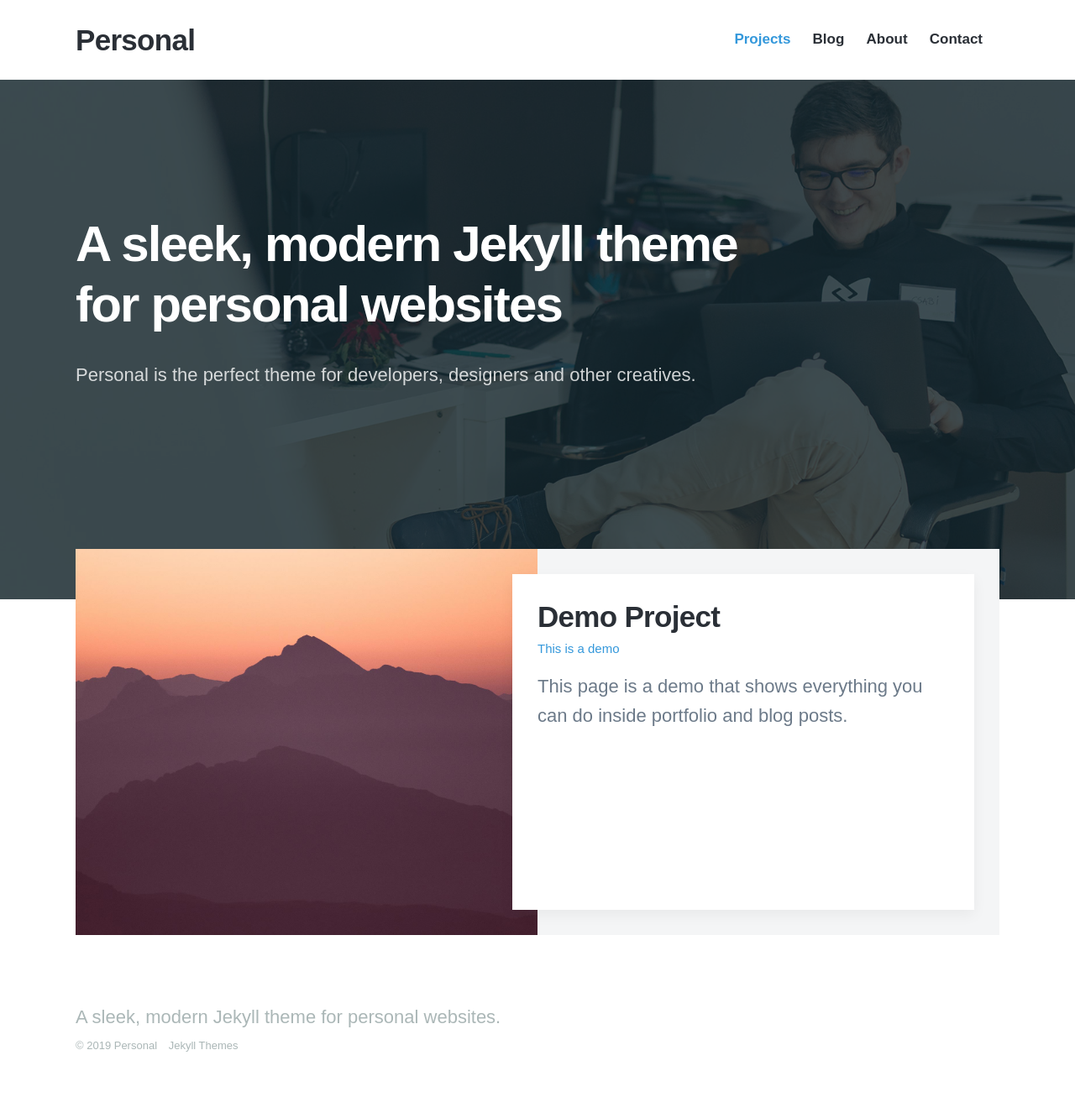
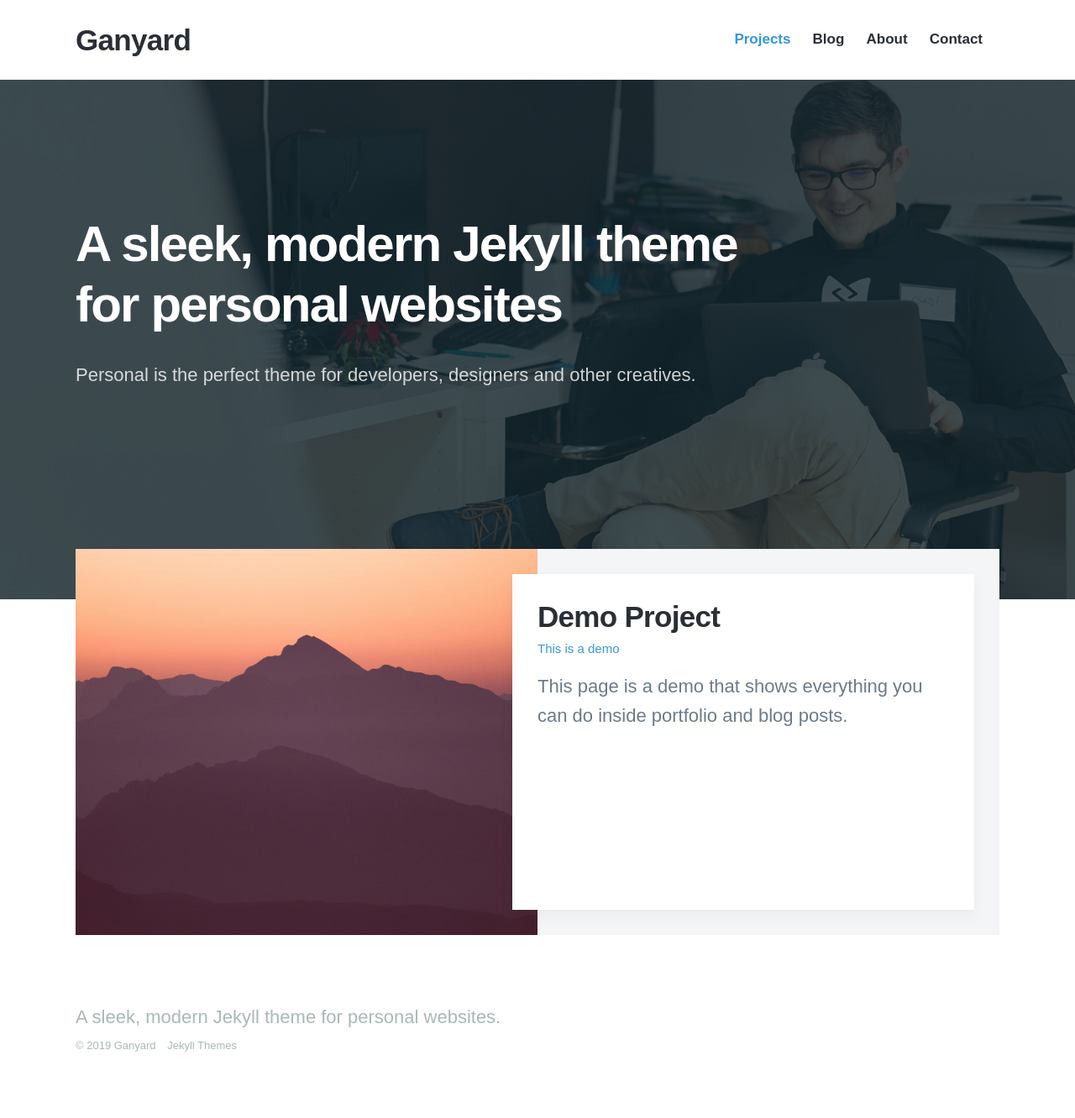
Before and after one commit to gnyrd/gnyrd.github.io, a Jekyll site: the page built from index.html, in a window 1280 px wide. Shown: the whole page at 84% size. Built offline with Jekyll 4.4.1, drawn with Linux system fonts in a browser that asks for light colours; nearby versions of some CDN libraries; some web fonts are replaced.

Commit message:
Testing out editing

```diff
--- a/_data/settings.yml
+++ b/_data/settings.yml
@@ -1,5 +1,5 @@
 basic_settings:
-  site_title: Personal
+  site_title: Ganyard
   favicon_image: /images/favicon.png
 
 header_settings:
```
